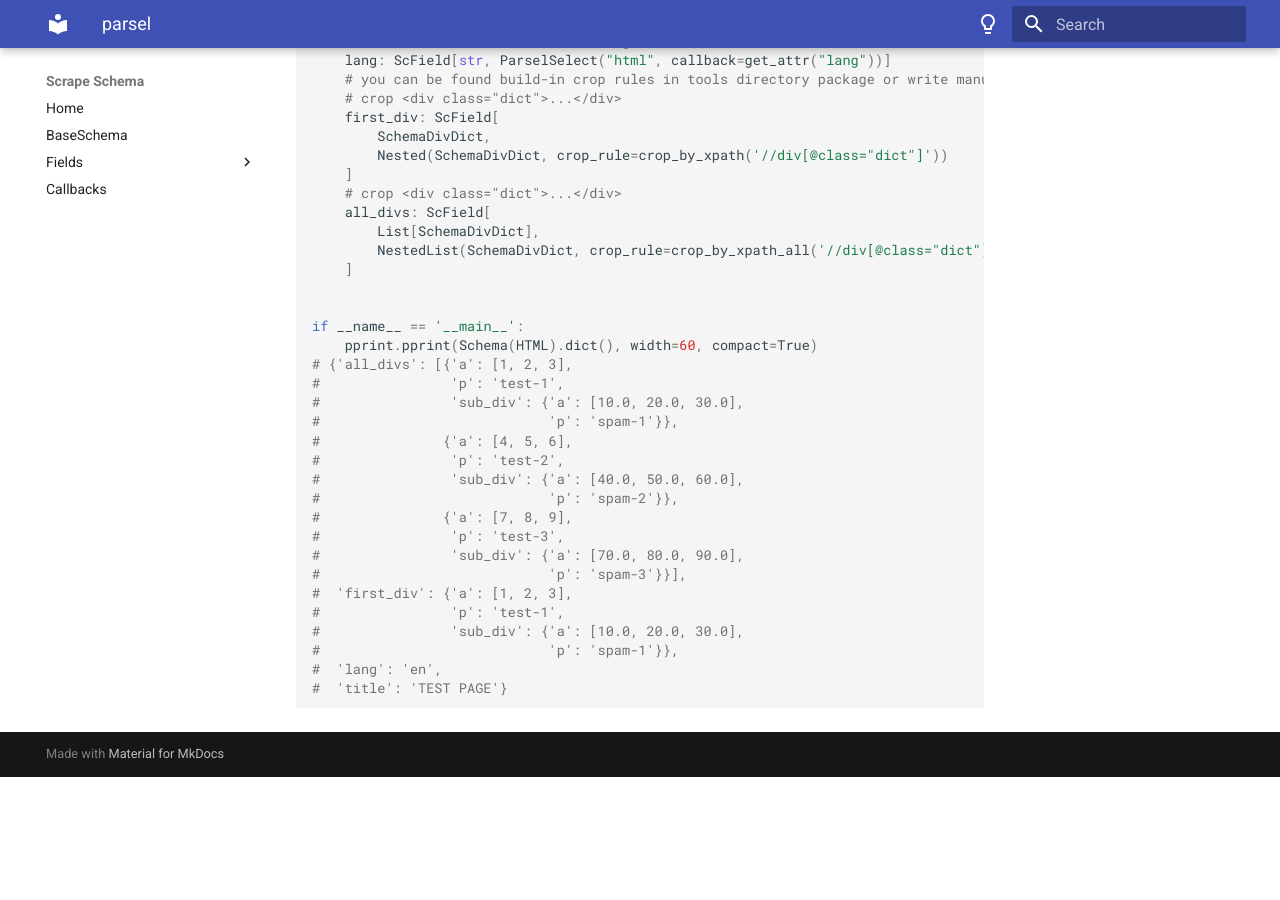
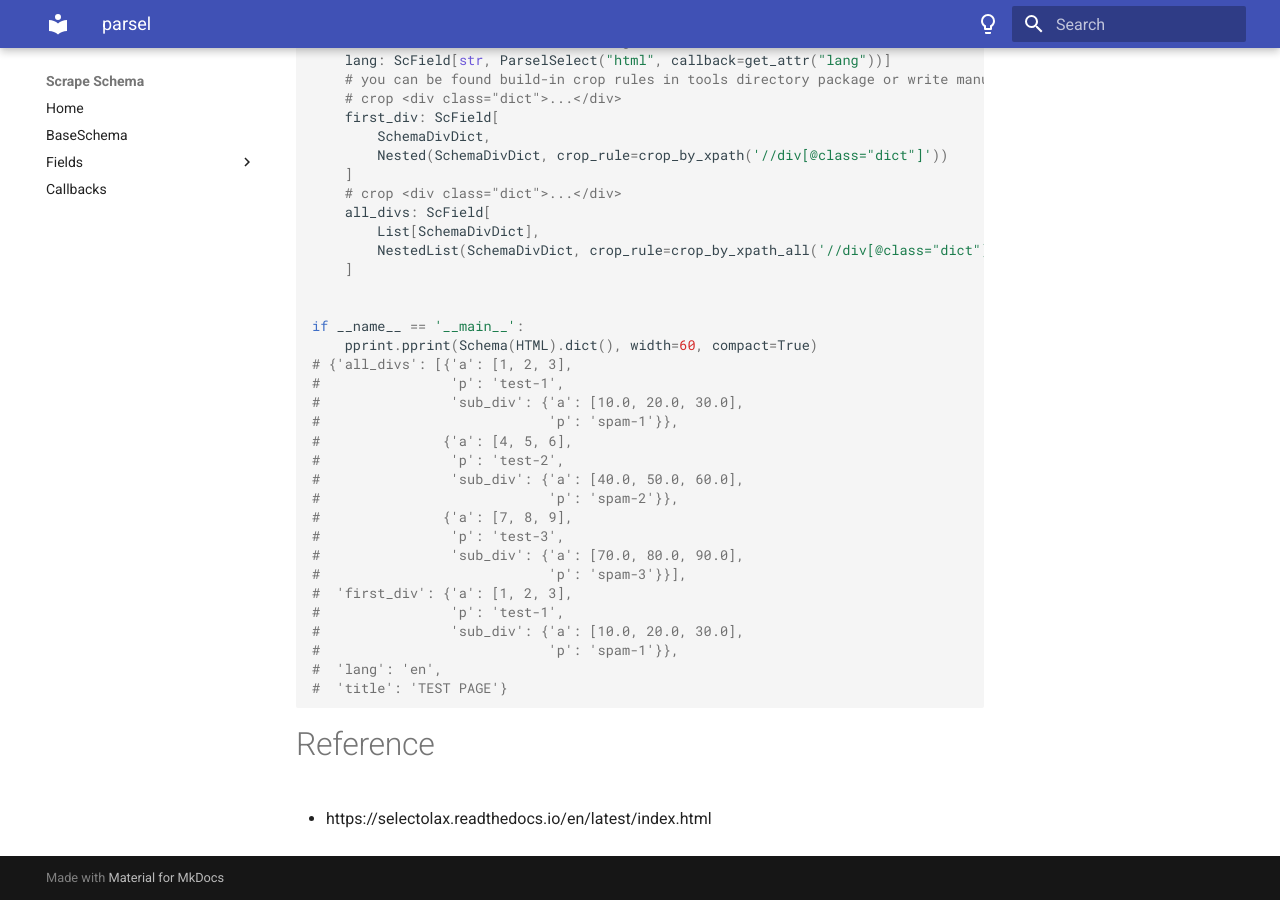
Before and after one commit to vypivshiy/scrape-schema, an MkDocs documentation site: the page built from docs/fields/parsel.md, in a window 1280 px wide and 900 px high, scrolled down 11919 px. Built offline with MkDocs 1.6.1 and Material for MkDocs 9.7.7, drawn with Linux system fonts in a browser that asks for light colours; before the commit the page ends 12696 px from its top, so only the background shows below that.

Commit message:
add reference link

````diff
--- a/docs/fields/parsel.md
+++ b/docs/fields/parsel.md
@@ -560,3 +560,7 @@ if __name__ == '__main__':
 #  'title': 'TEST PAGE'}
 
 ```
+
+# Reference
+
+* https://selectolax.readthedocs.io/en/latest/index.html
````
